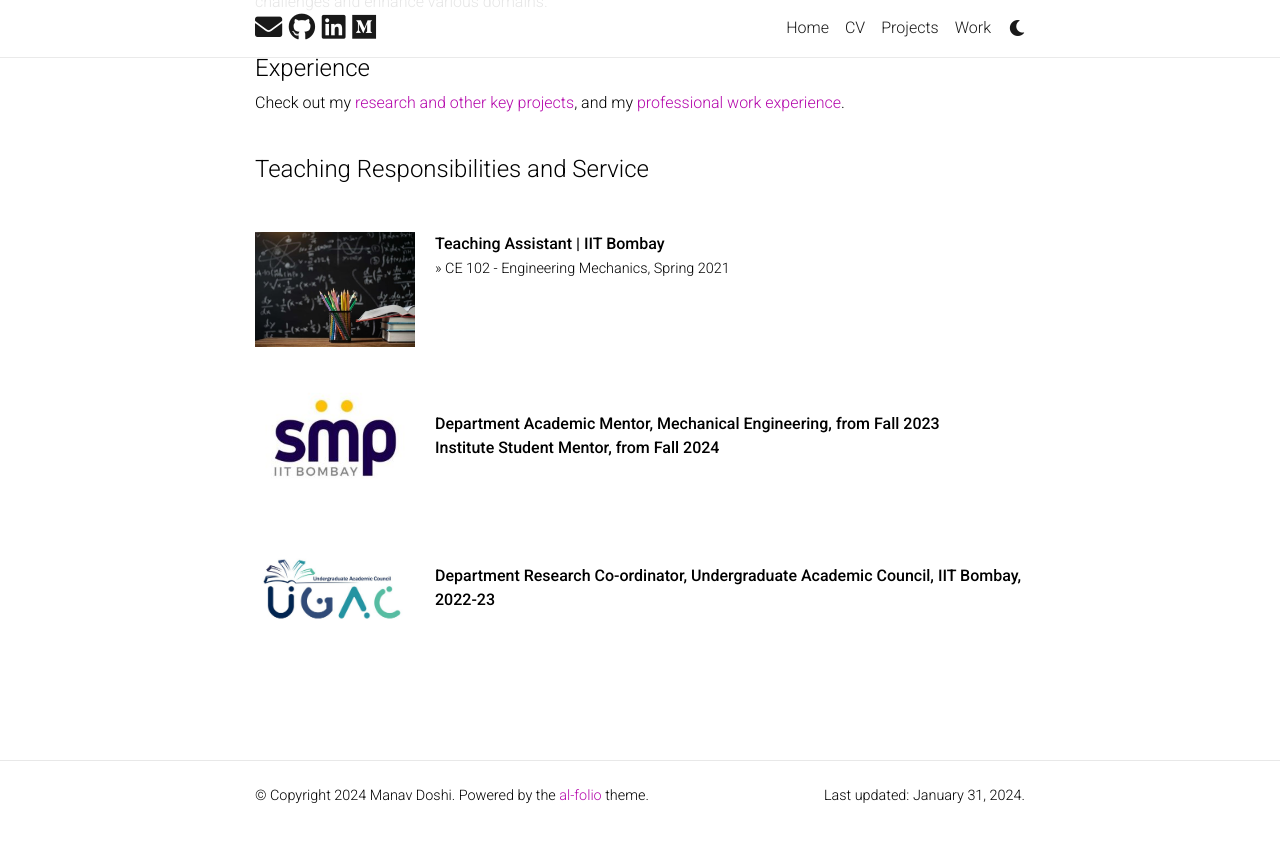
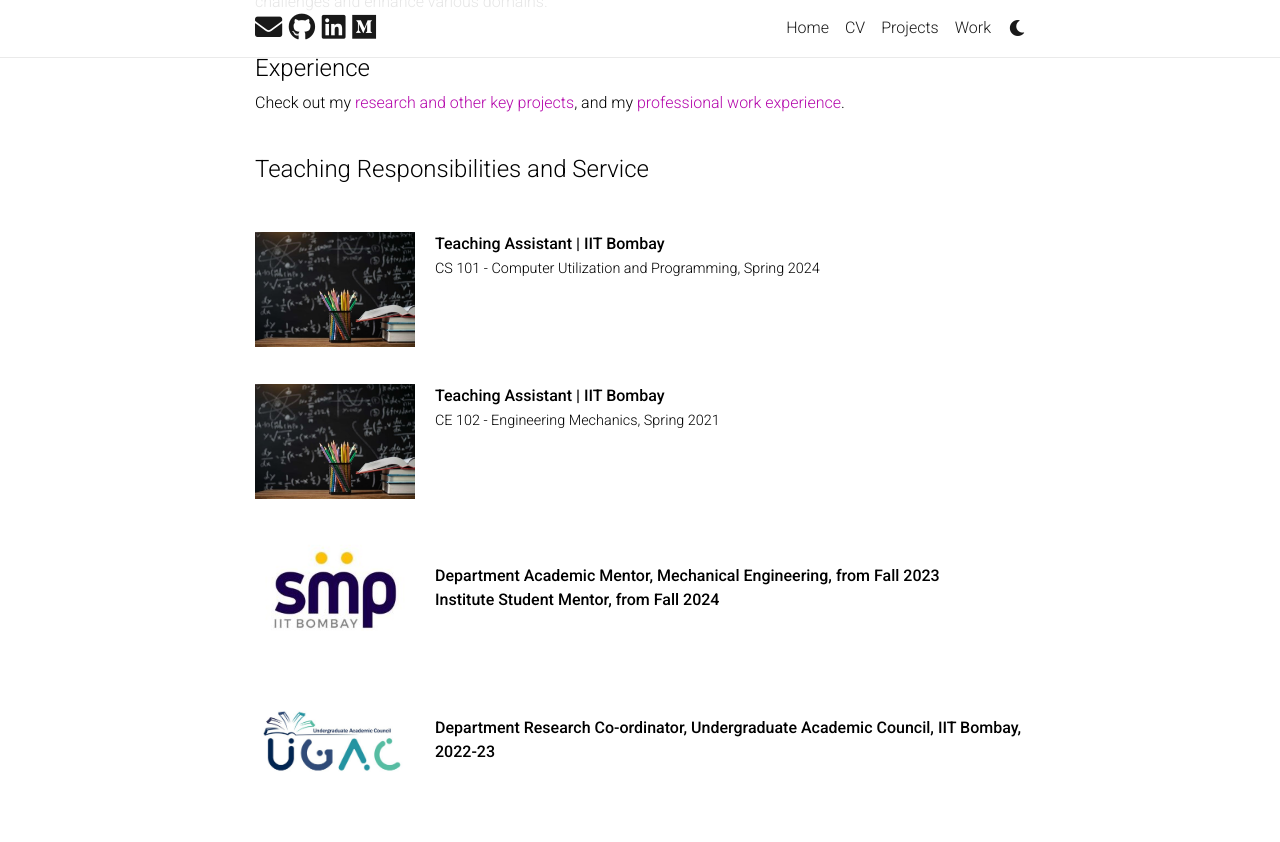
Before and after one commit to mdoshi2612/mdoshi2612.github.io, a Jekyll site: the page built from _pages/home.md, in a window 1280 px wide and 900 px high, scrolled down 952 px. Shown: the top 842 px of the window. Built offline with Jekyll 4.4.1, drawn with Linux system fonts in a browser that asks for light colours; nearby versions of some CDN libraries; comment, search, counter and statistics services are not loaded; a style sheet for code colours, icons or effects is not loaded.

Commit message:
Updating page

```diff
--- a/_pages/home.md
+++ b/_pages/home.md
@@ -53,7 +53,19 @@ Check out my <a href="{{ 'projects' | relative_url }}">research and other key pr
     <p class="work-text">
       <strong>Teaching Assistant | IIT Bombay</strong> <br/>
       <span style="font-size: 0.9rem">
-       » CE 102 - Engineering Mechanics, Spring 2021 <br>
+        CS 101 - Computer Utilization and Programming, Spring 2024 <br>
+       </span>
+    </p>
+  </div>
+
+  <div class="work-item">
+    <div class="work-bubble-with-date">
+      <img src="/assets/img/teaching.jpg" class="work-bubble" />
+    </div>
+    <p class="work-text">
+      <strong>Teaching Assistant | IIT Bombay</strong> <br/>
+      <span style="font-size: 0.9rem">
+        CE 102 - Engineering Mechanics, Spring 2021 <br>
        </span>
     </p>
   </div>
```
Also changed, not shown: _data/research.yml (+12 -0 lines), assets/img/research/pleural_effusion.png (added).
